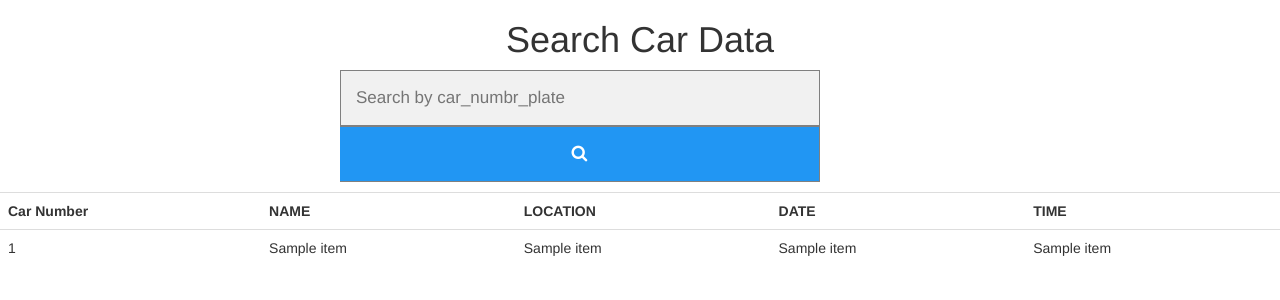
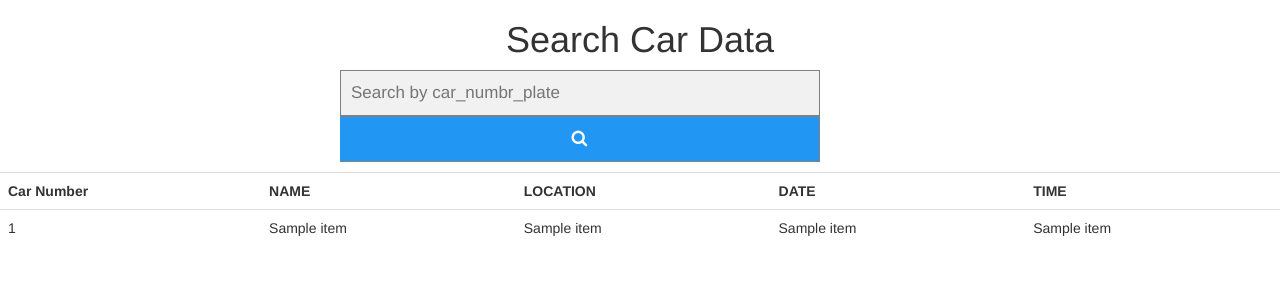
Before and after one commit to Mamun707/carnumberplatebangla, a Flask app: template templates/search.html in a window 1280 px wide. Shown: the top 300 px of the page. Run offline with Flask 2, Linux system fonts and the light colour scheme; the template is opened without the code that fills it: most values are stand-ins (such as "Sample title", 1, 10 or a date in 2020); some libraries are stand-ins or nearby versions.

Commit message:
2nd commit

```diff
--- a/static/index.css
+++ b/static/index.css
@@ -5,7 +5,7 @@ body {
     box-sizing: border-box;
   }
   form.example input[type=text] {
-    padding: 15px;
+    padding: 10px;
     font-size: 17px;
     border: 1px solid grey;
     float: left;
@@ -15,7 +15,7 @@ body {
   form.example button {
     float: left;
     width: 80%;
-    padding: 15px;
+    padding: 10px;
     background: #2196F3;
     color: white;
     font-size: 17px;
```
